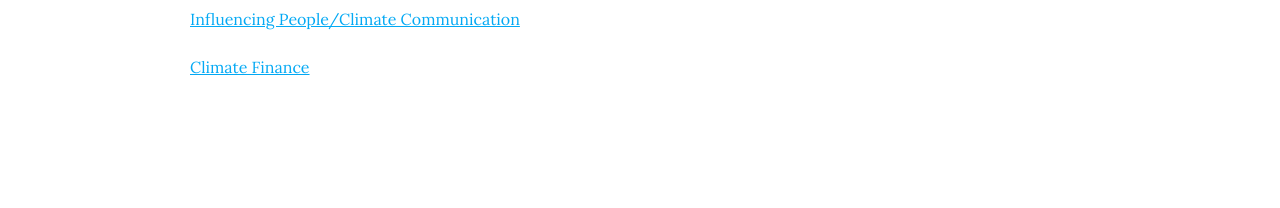
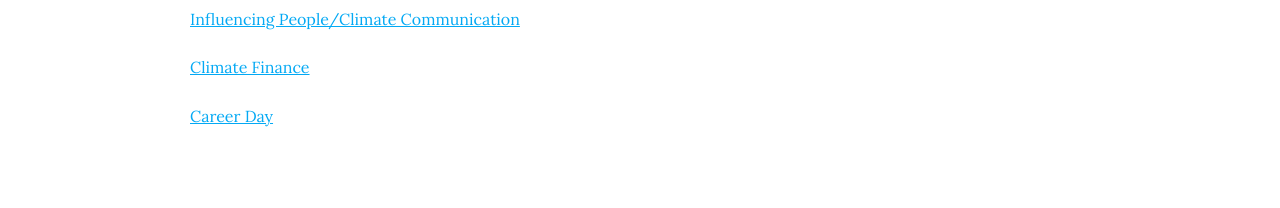
Before and after one commit to Lindsay-Lab/lindsay-lab.github.io, a Jekyll site: the page built from teaching/index.md, in a window 1280 px wide. Shown: the part 1224-1432 px from the top of the page. Built offline with Jekyll 4.4.1, drawn with Linux system fonts in a browser that asks for light colours; nearby versions of some CDN libraries; before the commit the page ends 1386 px from its top, so only the background shows below that.

Commit message:
Update index.md

```diff
--- a/teaching/index.md
+++ b/teaching/index.md
@@ -43,6 +43,8 @@ The current course syllabus is [here](https://lindsay-lab.github.io/ClimateML_Le
 
 [Climate Finance](https://lindsay-lab.github.io/ClimateML_Lectures/Climate%20Finance.pdf)
 
+[Career Day](https://lindsay-lab.github.io/ClimateML_Lectures/Career%20Day.pdf)
+
 <!--{% include search-info.html %}
 
 {% include section.html %}
```
